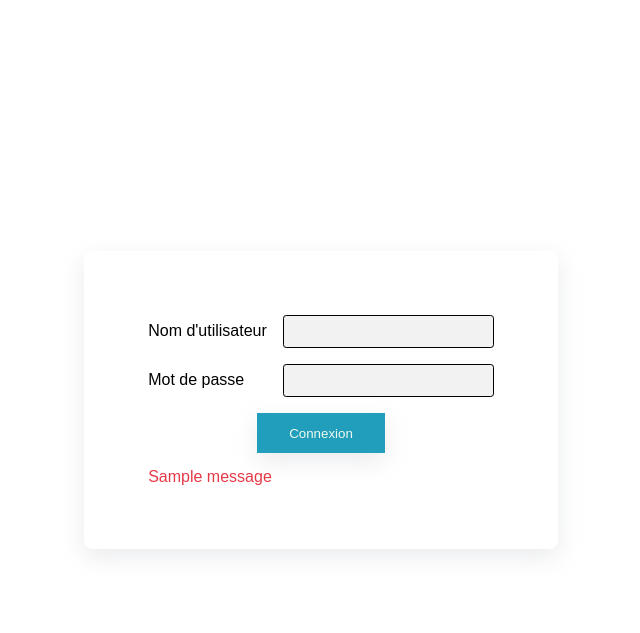
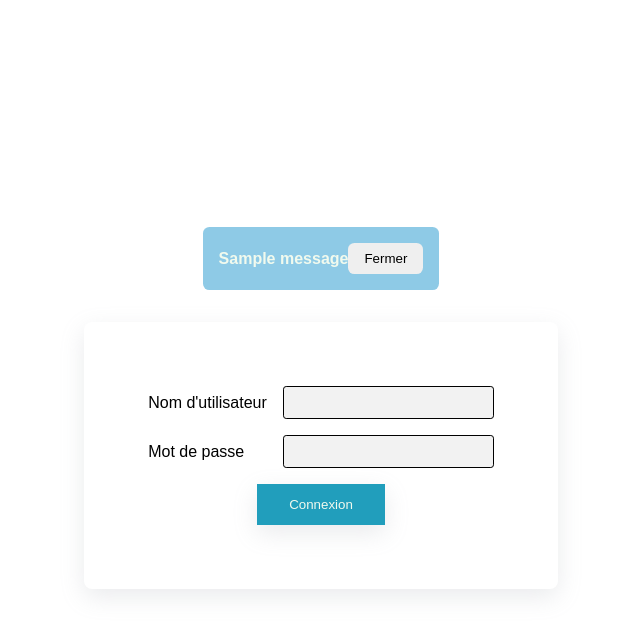
Before and after one commit to yoshua70/User-Management-with-Django, a Django app: page /login_user in a window 1280 px wide. Shown: the top 633 px of the page, without its empty margins (319-959 px from the left). Run offline with Django 4.2, Linux system fonts and the light colour scheme; tables that the repository leaves empty hold one stand-in row (values such as "Sample post"); one stand-in notice (Sample message) is shown.

Commit message:
feat: add user registration
Use django built-in user create form.
Add message feedback with alpine-js.

```diff
--- a/members/templates/authenticate/login.html
+++ b/members/templates/authenticate/login.html
@@ -1,5 +1,12 @@
 {% extends 'base.html' %} {% block content %}
 <main class="main--centered">
+  {% if messages %} {% for message in messages %}
+  <div class="message" x-data="{'showModal': true}" x-show="showModal">
+    <p>{{message}}</p>
+    <button @click="showModal = false">Fermer</button>
+  </div>
+  {% endfor %} {% endif %}
+
   <form action="" method="POST" class="form">
     {% csrf_token %}
     <div class="form-div">
@@ -13,11 +20,6 @@
     <div class="form-div">
       <button type="submit" class="form-button">Connexion</button>
     </div>
-    <div class="form-div">
-      {% if messages %} {% for message in messages %}
-      <p class="p--error">{{message}}</p>
-      {% endfor %} {% endif %}
-    </div>
   </form>
 </main>
 {% endblock content %}
--- a/members/urls.py
+++ b/members/urls.py
@@ -5,5 +5,7 @@ urlpatterns = [
     path('', views.login_user, name="homepage"),
     path('login_user', views.login_user, name="login"),
     path('logout_user', views.logout_user, name="logout"),
+    path('register_user_by_admin',
+         views.register_user_by_admin, name="register_by_admin"),
     path('dashboard', views.dashboard, name="dashboard")
 ]
--- a/members/views.py
+++ b/members/views.py
@@ -1,6 +1,20 @@
 from django.shortcuts import render, redirect
 from django.contrib.auth import authenticate, login, logout
 from django.contrib import messages
+from django.contrib.auth.forms import UserCreationForm
+
+
+def register_user_by_admin(request):
+    if request.method == "POST":
+        form = UserCreationForm(request.POST)
+        if form.is_valid():
+            form.save()
+            messages.success(request, "Utilisateur ajouté avec succès !")
+
+            return redirect('dashboard')
+    else:
+        form = UserCreationForm()
+    return render(request, 'authenticate/register_by_admin.html', {'form': form})
 
 
 def login_user(request):
--- a/static/css/main.css
+++ b/static/css/main.css
@@ -133,3 +133,29 @@ body {
 .dashboard-topbar-btn a {
   text-decoration: none;
 }
+
+.message {
+  display: flex;
+  flex-direction: row;
+  justify-content: space-between;
+  align-items: center;
+
+  margin: 1rem 2rem;
+  padding: 1rem 1rem;
+
+  background-color: #8ecae6;
+  color: #f1faee;
+  font-weight: bold;
+
+  border-radius: 0.4rem;
+}
+
+.message button {
+  padding: 0.5rem 1rem;
+  border: none;
+
+  border-radius: 0.4rem;
+}
+.message button:hover {
+  cursor: pointer;
+}
```
Also changed, not shown: members/templates/authenticate/register_by_admin.html (added, +17 -0 lines), members/templates/members/index.html (+7 -1 lines).
